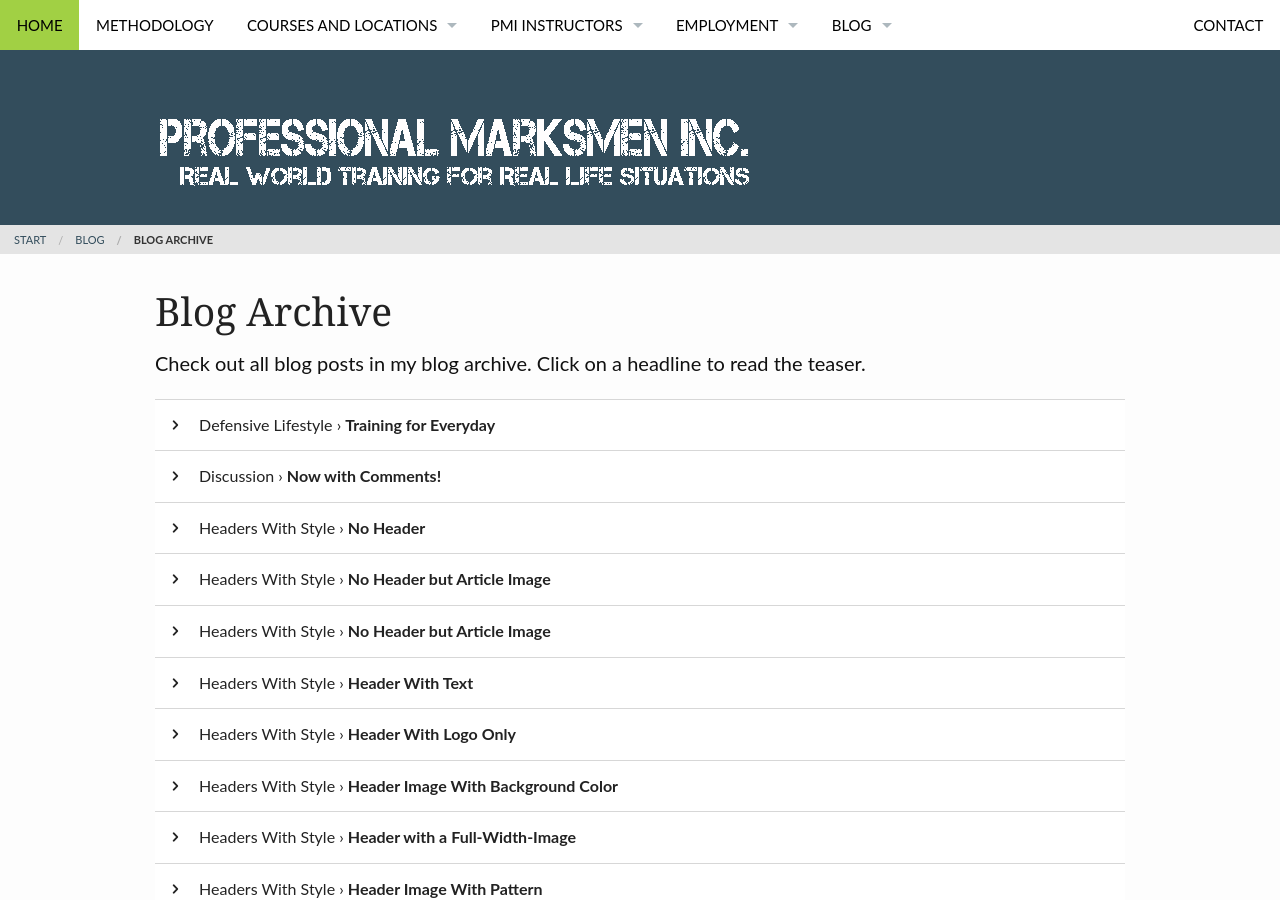
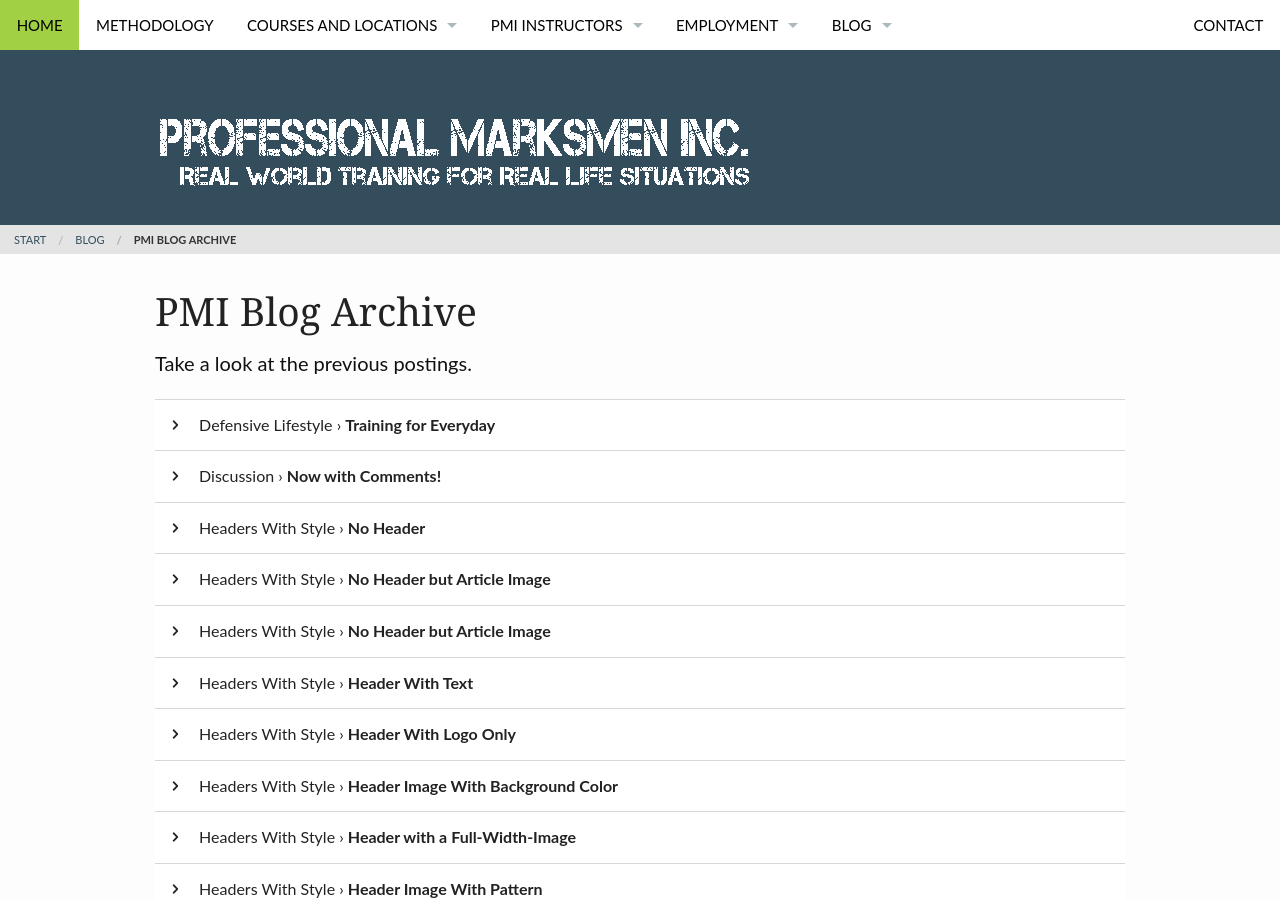
Before and after one commit to JonWeilerPMI/pmisite, a Jekyll site: the page built from blog/archive.html, in a window 1280 px wide and 900 px high. Built offline with Jekyll 4.4.1, drawn with Linux system fonts in a browser that asks for light colours.

Commit message:
blog archive page

```diff
--- a/blog/archive.html
+++ b/blog/archive.html
@@ -1,7 +1,7 @@
 ---
 layout: default
-title: "Blog Archive"
-teaser: "Check out all blog posts in my blog archive. Click on a headline to read the teaser."
+title: "PMI Blog Archive"
+teaser: "Take a look at the previous postings."
 breadcrumb: true
 image:
    header: header_unsplash_8.jpg
```
Also changed, not shown: images/github-303x182.jpg, images/start-video-feeling-responsive-302x182.jpg.
